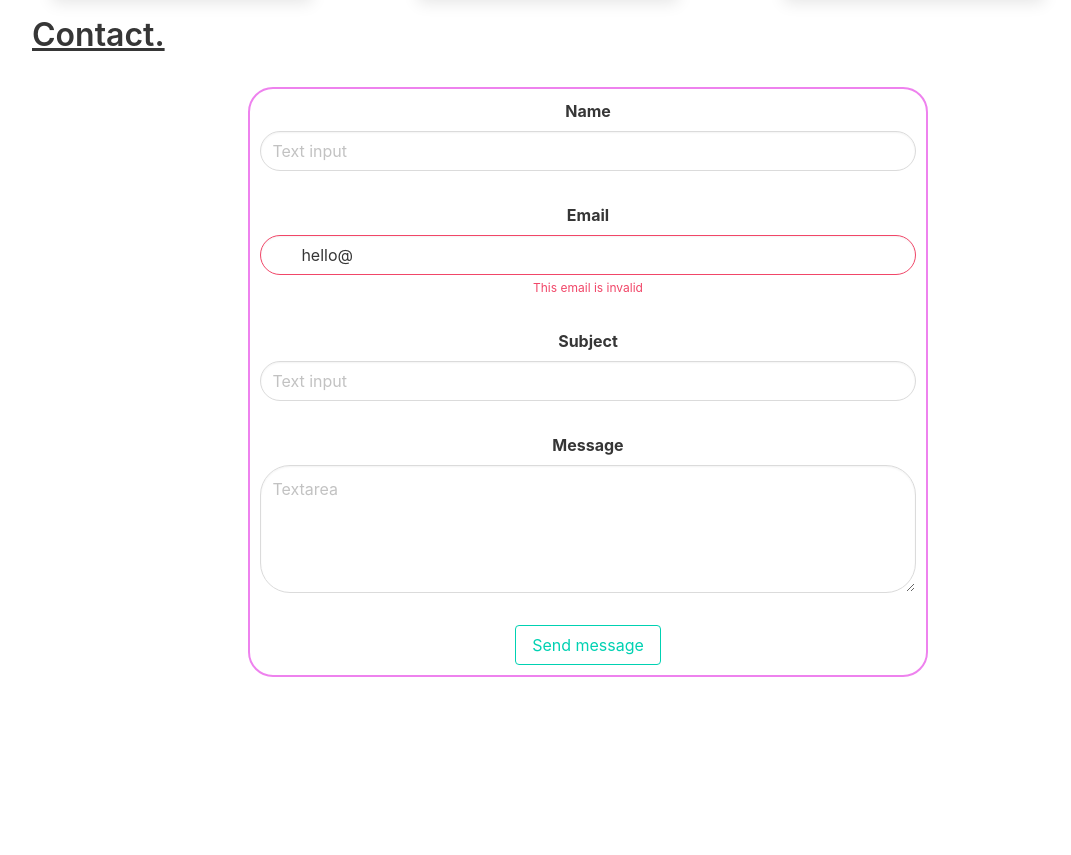
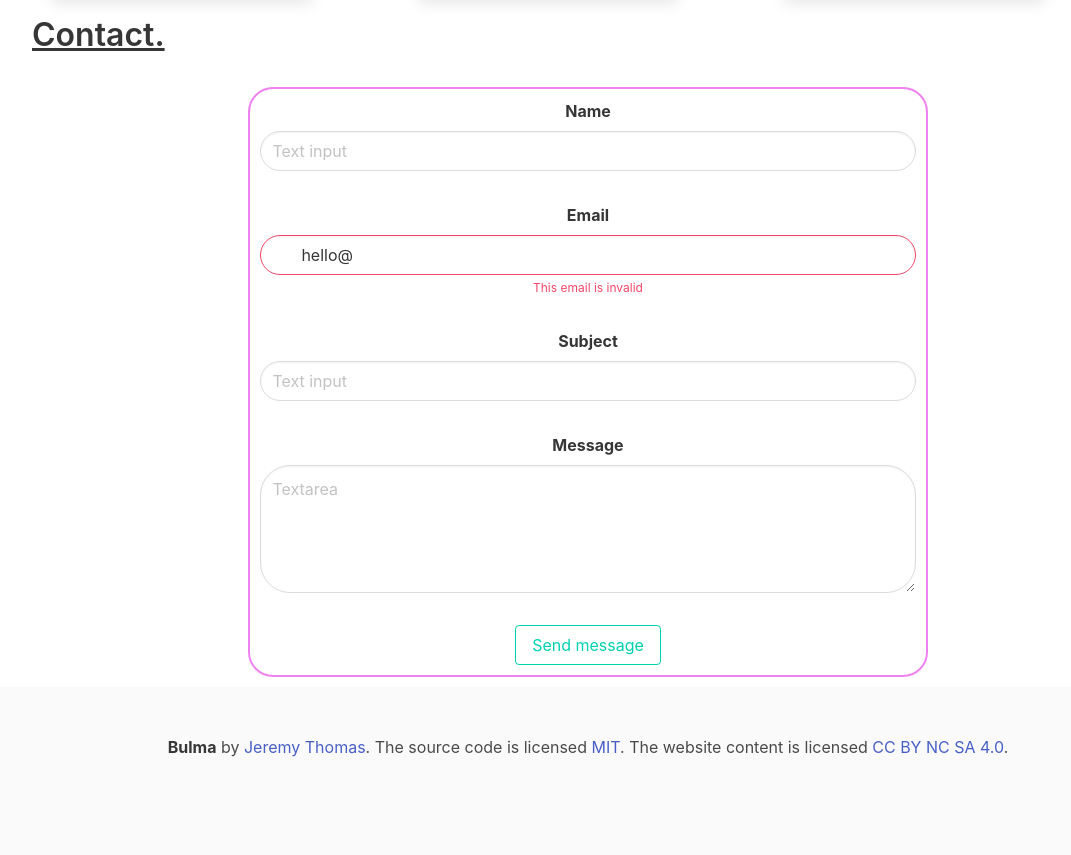
Before and after one commit to LEMONCHAMP/portfolio-cv, a website: page index.html in a window 1280 px wide. Shown: the part 1500-2355 px from the top of the page, without its empty margins (52-1123 px from the left). Before the commit the page ends 2187 px from the top, so only its background shows below. Drawn offline with nearby package versions, Linux system fonts and the light colour scheme.

Commit message:
Added footer to page
User wanted a footer in their website

```diff
--- a/index.html
+++ b/index.html
@@ -289,7 +289,15 @@
 
   </section>
 
-
+  <footer class="footer">
+    <div class="content has-text-centered">
+      <p>
+        <strong>Bulma</strong> by <a href="https://jgthms.com">Jeremy Thomas</a>. The source code is licensed
+        <a href="http://opensource.org/licenses/mit-license.php">MIT</a>. The website content
+        is licensed <a href="http://creativecommons.org/licenses/by-nc-sa/4.0/">CC BY NC SA 4.0</a>.
+      </p>
+    </div>
+  </footer>
 
 
 
```
